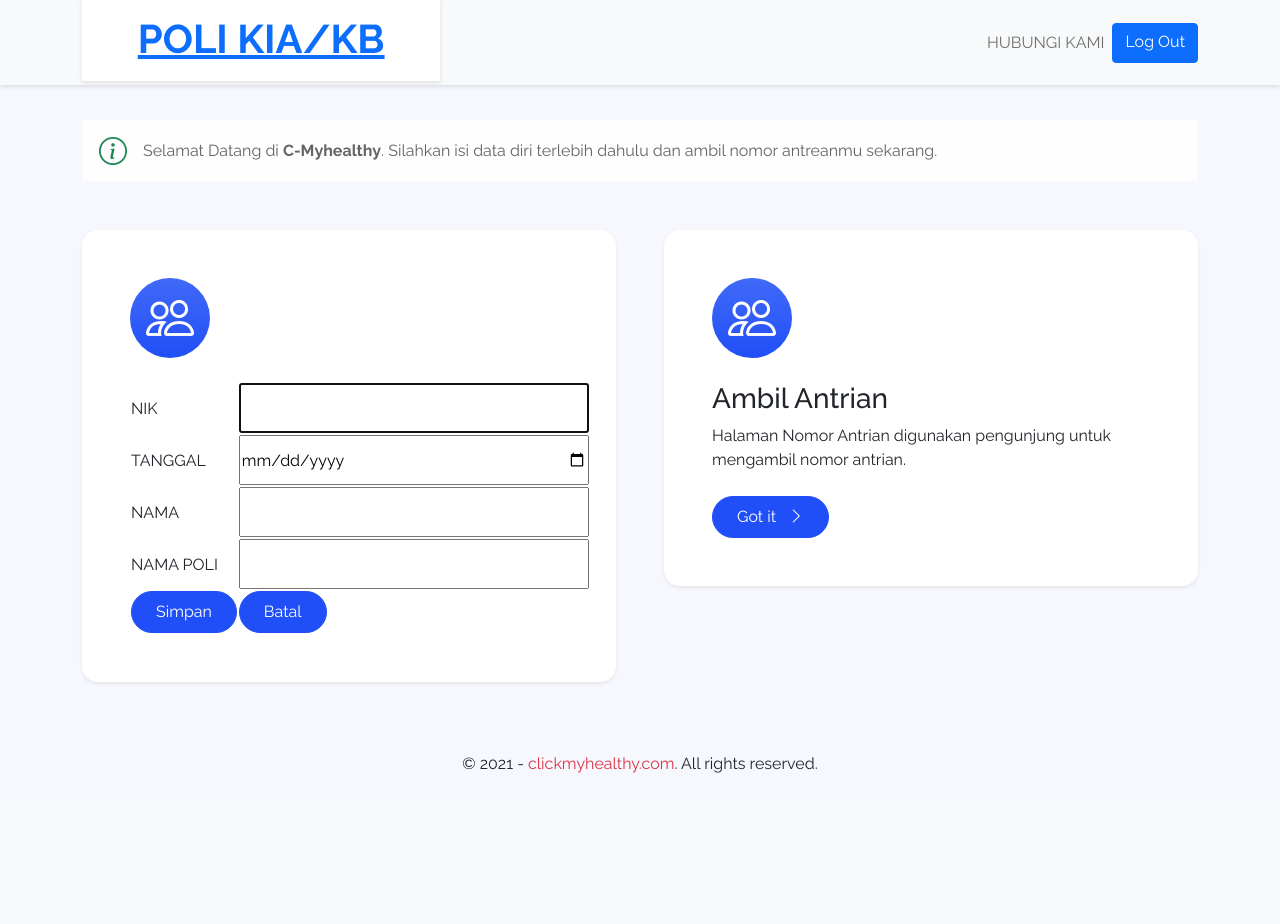
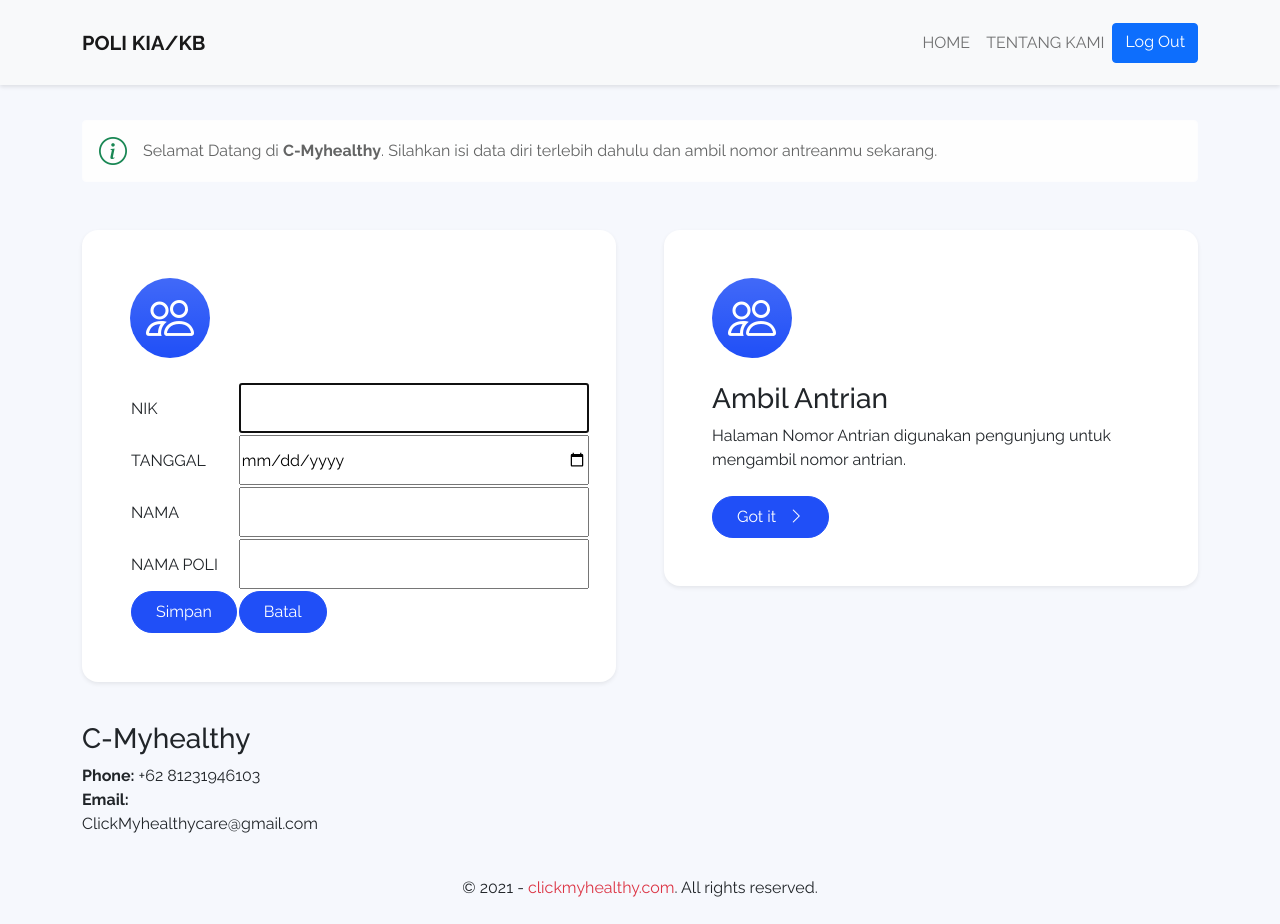
Before and after one commit to E31201536FIRDAULFA/C-MYHEALTHY_PROYECT, a PHP site: page /admin/tambah_kia.php in a window 1280 px wide. Before the commit the page ends 773 px from the top, so only its background shows below. Run offline with PHP 8.4, Linux system fonts and the light colour scheme.

Commit message:
annisa aqirah

```diff
--- a/admin/tambah_kia.php
+++ b/admin/tambah_kia.php
@@ -2,7 +2,7 @@
 <!doctype html>
 <html lang="en" class="h-100">
 <!-- Title -->
-  <title>C-Myhealthy</title>
+  <title>C-Myhealthy | Antrian Poli KIA</title>
 
 <head>
   <!-- Required meta tags -->
@@ -11,7 +11,7 @@
 
 
   <!-- Favicon icon -->
-  <link rel="shortcut icon" href="assets/img/favicon.png" type="image/x-icon">
+  <link rel="shortcut icon" href="../assets/logo.png" type="image/x-icon">
 
   <!-- Bootstrap CSS -->
   <link href="https://cdn.jsdelivr.net/npm/bootstrap@5.0.1/dist/css/bootstrap.min.css" rel="stylesheet" integrity="sha384-+0n0xVW2eSR5OomGNYDnhzAbDsOXxcvSN1TPprVMTNDbiYZCxYbOOl7+AMvyTG2x" crossorigin="anonymous">
@@ -29,18 +29,20 @@
 
 
 
-<body class="d-flex flex-column h-100">
-     <nav class="navbar navbar-expand-lg navbar-light bg-light fixed-top" id="mainNav">
+<body id="page-top" class="h-100">
+    <nav class="navbar navbar-expand-lg navbar-light bg-light fixed-top" id="mainNav">
     <div class="container">
-    <a class="navbar h1"><b>POLI KIA/KB</a></b>
+    <a class="navbar-brand" href="#page-top"><b>POLI KIA/KB</a></b>
     <button class="navbar-toggler navbar-toggler-right" type="button" data-bs-toggle="collapse" data-bs-target="#navbarNav" aria-controls="navbarNav" aria-expanded="false" aria-label="Toggle navigation">
     <span class="navbar-toggler-icon"></span>
     </button>
     <span><div class="collapse navbar-collapse" id="navbarNav"></span>
       <ul class="navbar-nav ml-auto">
+        <li class="nav-item">
+          <a class="nav-link" href="db_petugas.php">HOME</a>
         </li>
         <li class="nav-item">
-          <a class="nav-link" href="../cp.php">HUBUNGI KAMI</a>
+          <a class="nav-link" href="../cp.php">TENTANG KAMI</a>
         </li>
         <div class="d-grid gap-2 d-md-flex justify-content-md-end">
           <a class="btn btn-primary" href="logout.php">Log Out</a>
@@ -141,17 +143,32 @@
 		}
 				?>
 </form>
+<!-- ======= Footer ======= -->
+  <footer id="footer">
+    <div class="footer-top">
+      <div class="container">
+        <div class="row">
 
-  <!-- Footer -->
-  <footer class="footer mt-auto py-4">
-    <div class="container-fluid">
+          <div class="col-lg-3 col-md-6 footer-contact">
+            <h3>C-Myhealthy</h3>
+            <p>
+
+              <strong>Phone:</strong> +62 81231946103<br>
+              <strong>Email:</strong> ClickMyhealthycare@gmail.com<br>
+            </p>
+          </div>
+        </div>
+      </div>
+    </div>
+    <div class="footer mt-auto py-4">
+    <div class="container">
       <!-- copyright -->
       <div class="copyright text-center mb-2 mb-md-0">
-        &copy; 2021 - <a href="https://www.indrasatya.com/" target="_blank" class="text-danger text-decoration-none">clickmyhealthy.com</a>. All rights reserved.
+        &copy; 2021 - <a href="" target="_blank" class="text-danger text-decoration-none">clickmyhealthy.com</a>. All rights reserved.
       </div>
     </div>
+    </div>
   </footer>
-
   <!-- Popper and Bootstrap JS -->
   <script src="https://cdn.jsdelivr.net/npm/@popperjs/core@2.9.2/dist/umd/popper.min.js" integrity="sha384-IQsoLXl5PILFhosVNubq5LC7Qb9DXgDA9i+tQ8Zj3iwWAwPtgFTxbJ8NT4GN1R8p" crossorigin="anonymous"></script>
   <script src="https://cdn.jsdelivr.net/npm/bootstrap@5.0.1/dist/js/bootstrap.min.js" integrity="sha384-Atwg2Pkwv9vp0ygtn1JAojH0nYbwNJLPhwyoVbhoPwBhjQPR5VtM2+xf0Uwh9KtT" crossorigin="anonymous"></script>
```
Also changed, not shown: admin/cetak-kia.php (+27 -3 lines), admin/hapus-kia.php (added, +10 -0 lines), admin/panggilan-antrian-gigi/index.php (+5 -6 lines), admin/panggilan-antrian-kia/index.php (+5 -7 lines), admin/panggilan-antrian-umum/index.php (+5 -6 lines), admin/poli_kia.php (+26 -8 lines).
